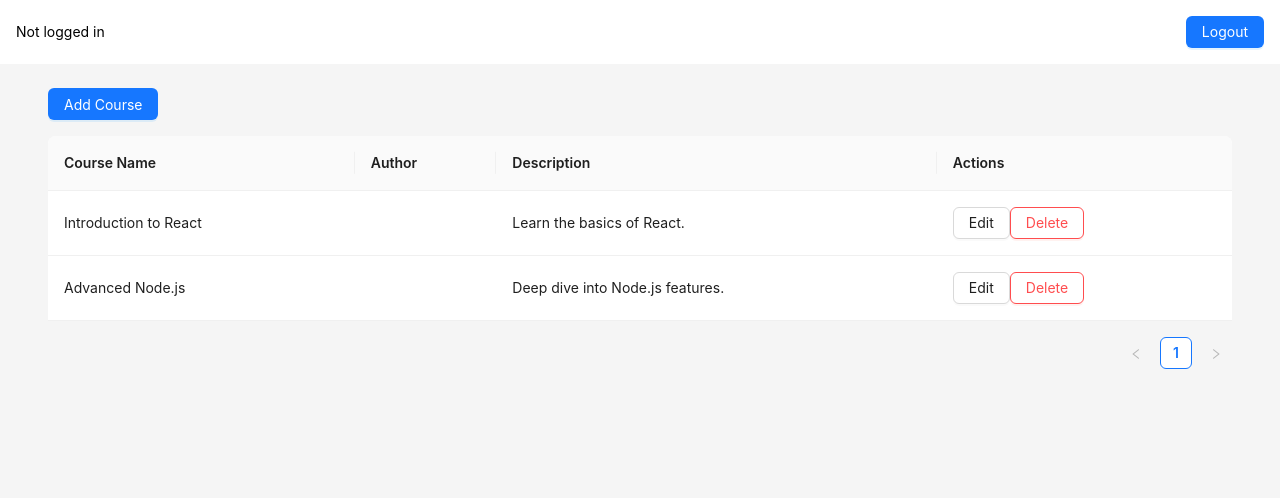
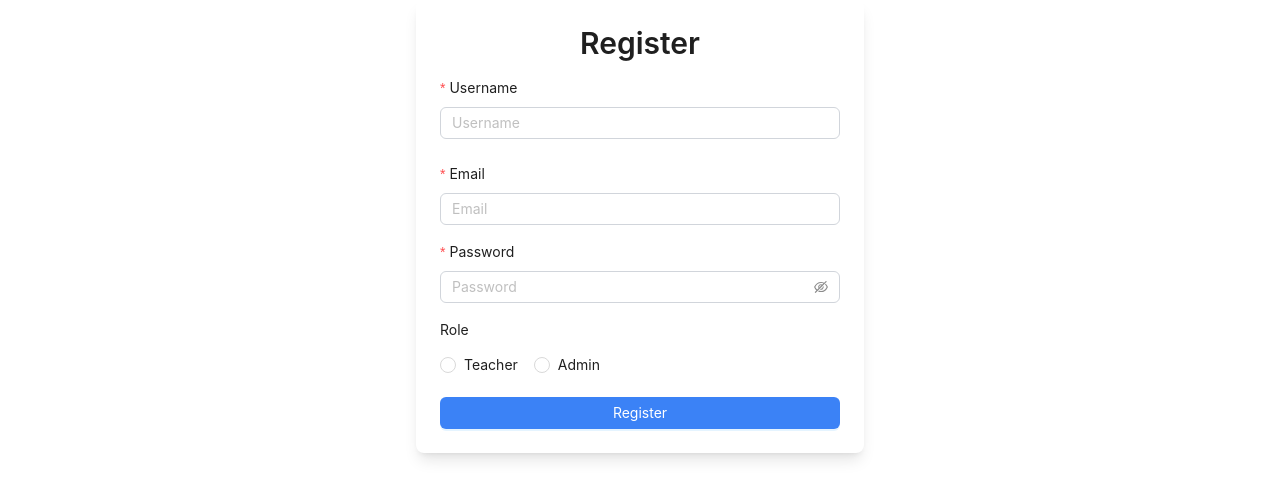
Before and after one commit to shayaan-1/Course-Management-Frontend, a React (Vite) app: page /register in a window 1280 px wide. Shown: the top 498 px of the page. Built offline with nearby package versions, Linux system fonts and the light colour scheme; data requests are answered from the project's data file.

Commit message:
Completed functionality of our website, the optimisation and reusable components part is yet to be done, moreoever, there is need for another layout too

```diff
--- a/data/db.json
+++ b/data/db.json
@@ -1,16 +1,22 @@
 {
   "courses": [
     {
-      "id": "1",
-      "title": "Introduction to React",
-      "description": "Learn the basics of React.",
-      "authorId": 1
+      "title": "Advanced Node.js",
+      "authorId": "1",
+      "description": "Deep dive into Node.js features.",
+      "id": "2"
     },
     {
-      "id": "2",
-      "title": "Advanced Node.js",
-      "description": "Deep dive into Node.js features.",
-      "authorId": 2
+      "title": "Intro to JS",
+      "authorId": "2",
+      "description": "Basic Introduction of JS",
+      "id": "43eb"
+    },
+    {
+      "id": "2070",
+      "title": "C++",
+      "authorId": "8469",
+      "description": "A course on C++"
     }
   ],
   "authors": [
--- a/src/App.jsx
+++ b/src/App.jsx
@@ -1,61 +1,67 @@
-// import { useState } from 'react'
-// import reactLogo from './assets/react.svg'
-// import viteLogo from '/vite.svg'
-// import './App.css'
-// import LoginForm from './components/login'
-// import RegisterForm from './components/Registerpage/RegisterForm'
-// import ForgotPasswordForm from './components/forgotpage/Forgotpage'
-
-// function App() {
-//   return (<>
-
-//     <ForgotPasswordForm/>
-//  </> )
-// }
-
-// import { useState } from 'react'
-// import reactLogo from './assets/react.svg'
-// import viteLogo from '/vite.svg'
-// import './App.css'
-// import LoginForm from './components/login'
-// import RegisterForm from './components/Registerpage'
-
-// function App() {
-//   return (<>
-//     <RegisterForm/>
-//  </> )
-// }
-
-// export default App;
-
-
 import React from 'react';
-import ReactDOM from 'react-dom';
-import { BrowserRouter as Router, Route, Routes } from 'react-router-dom';
+import { createBrowserRouter, RouterProvider, Navigate } from 'react-router-dom';
+import { useSelector } from 'react-redux';
 import 'antd/dist/reset.css';
 import './index.css';
-import ResetPassword from '../src/components/ResetPassword';
 import ForgotPasswordForm from '../src/components/ForgotPassword';
 import LoginForm from './components/login';
 import RegisterForm from './components/Registerpage';
 import CourseManagement from './components/Teachers/ManageCourse/Managecourses';
 import EditCourse from './components/Teachers/EditCourse/Editcourse';
-import AppHeader from './components/HeaderComponent/index';
-import AppLayout from './AppLayout'
+import AppLayout from './AppLayout';
+import ManageAuthors from './components/Author/ManageAuthors';
+import AddCourse from './components/Teachers/AddCourse/Addcourse';
+
+const ProtectedRoute = ({ element, role }) => {
+  const { user, accessToken } = useSelector((state) => state.auth);
+
+  if (!accessToken) {
+    return <Navigate to="/login" />;
+  }
+
+  // Role-based redirection
+  if (role && user.role !== role) {
+    return <Navigate to={user.role === 'ADMIN' ? '/manage-authors' : '/'} />;
+  }
+
+  return <AppLayout>{element}</AppLayout>;
+};
+
+const router = createBrowserRouter([
+  {
+    path: '/login',
+    element: <LoginForm />,
+  },
+  {
+    path: '/register',
+    element: <RegisterForm />,
+  },
+  {
+    path: '/forgot-password',
+    element: <ForgotPasswordForm />,
+  },
+  {
+    path: '/',
+    element: <ProtectedRoute element={<CourseManagement />} role="USER" />,
+  },
+  {
+    path: '/manage-courses/new',
+    element: <ProtectedRoute element={<AddCourse />} role="USER" />,
+  },
+  {
+    path: '/manage-courses/:id',
+    element: <ProtectedRoute element={<EditCourse />} role="USER" />,
+  },
+  {
+    path: '/manage-authors',
+    element: <ProtectedRoute element={<ManageAuthors />} role="ADMIN" />,
+  },
+]);
+
 const App = () => (
-//   <Router>
-//     <Routes>
-//       <Route path="/" element={<LoginForm/>} />
-//       <Route path="/reset-password" element={<ResetPassword />} />
-//     </Routes>
-//   </Router>
-// //<CourseManagement/>
-// //<EditCourse/>
-<>
-<AppLayout >
-{<CourseManagement/>}
-</AppLayout>
-</>
+  <>
+    <RouterProvider router={router} />
+  </>
 );
 
 export default App;
--- a/src/components/HeaderComponent/index.jsx
+++ b/src/components/HeaderComponent/index.jsx
@@ -7,7 +7,7 @@ const { Header } = Layout;
 
 const AppHeader = () => {
   const dispatch = useDispatch();
-  const email = useSelector((state) => state.auth.loggedInUser?.email);
+  const email = useSelector(state => state.auth.user?.email);
 
   const handleLogout = () => {
     dispatch(logout());
--- a/src/components/Registerpage/index.jsx
+++ b/src/components/Registerpage/index.jsx
@@ -2,6 +2,7 @@ import React, { useState } from 'react';
 import { Form, Input, Button, Radio, Typography, message } from 'antd';
 import { useDispatch } from 'react-redux';
 import { register } from '../../features/authSlice';
+import { useNavigate } from 'react-router-dom';
 
 const { Title } = Typography;
 
@@ -9,12 +10,14 @@ const RegisterForm = () => {
   const [form] = Form.useForm();
   const [role, setRole] = useState('user');
   const dispatch = useDispatch();
+  const navigate = useNavigate();
 
   const handleRegister = (values) => { //removed unnecessary async
     try {
       dispatch(register({ ...values, role }));
       message.success('Registration successful');
       form.resetFields();
+      navigate('/login');
     } catch (error) {
       message.error('Registration failed');
     }
@@ -56,8 +59,8 @@ const RegisterForm = () => {
 
         <Form.Item label="Role">
           <Radio.Group onChange={(e) => setRole(e.target.value)} value={role}>
-            <Radio value="user">Teacher</Radio>
-            <Radio value="admin">Admin</Radio>
+            <Radio value="USER">Teacher</Radio>
+            <Radio value="ADMIN">Admin</Radio>
           </Radio.Group>
         </Form.Item>
 
--- a/src/components/ResetPassword/index.jsx
+++ b/src/components/ResetPassword/index.jsx
@@ -2,18 +2,21 @@ import React from 'react';
 import { Form, Input, Button, Typography, message } from 'antd';
 import { useDispatch } from 'react-redux';
 import { resetPassword } from '../../features/authSlice';
+import { useNavigate } from 'react-router-dom';
 
 const { Title } = Typography;
 
 const ResetPassword = ({ token }) => {
   const [form] = Form.useForm();
   const dispatch = useDispatch();
+  const navigate = useNavigate();
 
   const handleResetPassword = async (values) => {
     try {
-      await dispatch(resetPassword({ token, newPassword: values.newPassword }));
+      dispatch(resetPassword({ token, newPassword: values.newPassword }));
       message.success('Password reset successfully');
       form.resetFields();
+      navigate('/login');
     } catch (error) {
       message.error('Failed to reset password');
     }
--- a/src/components/Teachers/AddCourse/Addcourse.jsx
+++ b/src/components/Teachers/AddCourse/Addcourse.jsx
@@ -1,18 +1,24 @@
-import React from 'react';
+import React, { useEffect } from 'react';
 import { Form, Input, Button, Select } from 'antd';
-import { useDispatch } from 'react-redux';
+import { useDispatch, useSelector } from 'react-redux';
+import { fetchAuthors } from '../../../features/authorSlice';
 import { addCourse } from '../../../features/courseSlice';
-//import { useNavigate } from 'react-router-dom';
+import { useNavigate } from 'react-router-dom';
 
 const { TextArea } = Input;
 
 const AddCourse = () => {
     const dispatch = useDispatch();
-  //  const navigate = useNavigate();
+    const navigate = useNavigate();
+    const authors = useSelector(state => state.authors.authors);
+
+    useEffect(() => {
+        dispatch(fetchAuthors());
+    }, [dispatch]);
 
     const onFinish = (values) => {
         dispatch(addCourse(values));
-       // navigate('/manage-courses');
+        navigate('/');
     };
 
     return (
@@ -22,11 +28,13 @@ const AddCourse = () => {
                 <Form.Item name="title" label="Title" rules={[{ required: true, message: 'Please input the course title!' }]}>
                     <Input />
                 </Form.Item>
-                <Form.Item name="author" label="Author Name" rules={[{ required: true, message: 'Please select the author!' }]}>
+                <Form.Item name="authorId" label="Author Name" rules={[{ required: true, message: 'Please select the author!' }]}>
                     <Select>
-                        {/* Replace with actual author names */}
-                        <Select.Option value="Author 1">Author 1</Select.Option>
-                        <Select.Option value="Author 2">Author 2</Select.Option>
+                        {authors.map(author => (
+                            <Select.Option key={author.id} value={author.id}>
+                                {author.name}
+                            </Select.Option>
+                        ))}
                     </Select>
                 </Form.Item>
                 <Form.Item name="description" label="Description" rules={[{ required: true, message: 'Please input the course description!' }]}>
--- a/src/components/Teachers/EditCourse/Editcourse.jsx
+++ b/src/components/Teachers/EditCourse/Editcourse.jsx
@@ -2,15 +2,17 @@ import React, { useEffect } from 'react';
 import { Form, Input, Button, Select } from 'antd';
 import { useDispatch, useSelector } from 'react-redux';
 import { updateCourse } from '../../../features/courseSlice';
-import { /*useNavigate*/ useParams } from 'react-router-dom';
+import { fetchAuthors } from '../../../features/authorSlice';
+import { useNavigate, useParams } from 'react-router-dom';
 
 const { TextArea } = Input;
 
 const EditCourse = () => {
     const { id } = useParams();
     const dispatch = useDispatch();
-    //const navigate = useNavigate();
+    const navigate = useNavigate();
     const course = useSelector(state => state.courses.courses.find(c => c.id === id));
+    const authors = useSelector(state => state.authors.authors);
 
     const [form] = Form.useForm();
 
@@ -20,9 +22,14 @@ const EditCourse = () => {
         }
     }, [course, form]);
 
+    useEffect(() => {
+        dispatch(fetchAuthors());
+    }, [dispatch]);
+
     const onFinish = (values) => {
         dispatch(updateCourse({ id, updatedCourse: values }));
-       // navigate('/manage-courses');
+        console.log(id , values);
+        navigate('/');
     };
 
     return (
@@ -32,11 +39,13 @@ const EditCourse = () => {
                 <Form.Item name="title" label="Title" rules={[{ required: true, message: 'Please input the course title!' }]}>
                     <Input />
                 </Form.Item>
-                <Form.Item name="author" label="Author Name" rules={[{ required: true, message: 'Please select the author!' }]}>
+                <Form.Item name="authorId" label="Author Name" rules={[{ required: true, message: 'Please select the author!' }]}>
                     <Select>
-                        {/* Replace with actual author names */}
-                        <Select.Option value="Author 1">Author 1</Select.Option>
-                        <Select.Option value="Author 2">Author 2</Select.Option>
+                        {authors.map(author => (
+                            <Select.Option key={author.id} value={author.id}>
+                                {author.name}
+                            </Select.Option>
+                        ))}
                     </Select>
                 </Form.Item>
                 <Form.Item name="description" label="Description" rules={[{ required: true, message: 'Please input the course description!' }]}>
--- a/src/components/Teachers/ManageCourse/Managecourses.jsx
+++ b/src/components/Teachers/ManageCourse/Managecourses.jsx
@@ -1,30 +1,39 @@
-import React, {useEffect}from 'react';
+import React, { useEffect } from 'react';
 import { Table, Button, Modal } from 'antd';
-//import { useNavigate } from 'react-router-dom';
+import { useNavigate } from 'react-router-dom';
 import { useDispatch, useSelector } from 'react-redux';
 import { deleteCourse, fetchCourses } from '../../../features/courseSlice';
+import { fetchAuthors } from '../../../features/authorSlice';
 
 const CourseManagement = () => {
-  //  const navigate = useNavigate();
+    const navigate = useNavigate();
     const dispatch = useDispatch();
+
     useEffect(() => {
         dispatch(fetchCourses());
-      }, [dispatch]);
-    //console.log(courses);//check
+        dispatch(fetchAuthors());
+    }, [dispatch]);
+
     const courses = useSelector(state => state.courses.courses);
+    const authors = useSelector(state => state.authors.authors);
+
+    const getAuthorNameById = (authorId) => {
+        const author = authors.find(author => author.id === authorId);
+        return author ? author.name : 'Unknown Author';
+    };
 
     const handleAddCourse = () => {
-    //    navigate('/manage-courses/new');
+        navigate('/manage-courses/new');
     };
 
-    const handleEditCourse = () => {
-      //  navigate(`/manage-courses/${id}`);
+    const handleEditCourse = (id) => {
+        navigate(`/manage-courses/${id}`);
     };
 
     const handleDeleteCourse = (id) => {
         Modal.confirm({
             title: 'Are you sure you want to delete this course?',
-            onOk: () => dispatch(deleteCourse({ id })),
+            onOk: () => dispatch(deleteCourse(id)),
         });
     };
 
@@ -36,8 +45,8 @@ const CourseManagement = () => {
         },
         {
             title: 'Author',
-            dataIndex: 'author',
             key: 'author',
+            render: (_, record) => getAuthorNameById(record.authorId),
         },
         {
             title: 'Description',
--- a/src/components/login/index.jsx
+++ b/src/components/login/index.jsx
@@ -2,31 +2,43 @@ import React, { useState } from 'react';
 import { Form, Input, Button, Radio, Typography, message } from 'antd';
 import { useDispatch } from 'react-redux';
 import { login } from '../../features/authSlice';
+import { useNavigate } from 'react-router-dom';
 
 const { Title } = Typography;
 
 const LoginForm = () => {
   const [form] = Form.useForm();
-  const [role, setRole] = useState('user');
   const dispatch = useDispatch();
+  const navigate = useNavigate();
 
   const handleLogin = async (values) => {
     try {
-      await dispatch(login({ ...values, role }));
-      message.success('Login successful');
+      const resultAction = await dispatch(login({ ...values }));
+
+      if (login.fulfilled.match(resultAction)) {
+        const { role } = resultAction.payload.data.user;
+        message.success('Login successful');
+
+        if (role === 'USER') {
+          navigate('/'); // Redirect to course management dashboard
+        } else if (role === 'ADMIN') {
+          navigate('/manage-authors'); // Redirect to author management dashboard
+        }
+      } else {
+        throw new Error(resultAction.error.message || 'Login failed');
+      }
     } catch (error) {
-      message.error('Login failed');
+      message.error(error.message || 'An error occurred during login');
     }
   };
 
+
   const handleRegister = () => {
-    // Handle registration logic
-    message.info('Redirect to registration page');
+    navigate('/register');
   };
 
   const handleForgotPassword = () => {
-    // Handle forgot password logic
-    message.info('Redirect to forgot password page');
+    navigate('/forgot-password');
   };
 
   return (
@@ -55,13 +67,6 @@ const LoginForm = () => {
           <Input.Password placeholder="Password" className="border-gray-300" />
         </Form.Item>
 
-        <Form.Item label="Role">
-          <Radio.Group onChange={(e) => setRole(e.target.value)} value={role}>
-            <Radio value="user">Teacher</Radio>
-            <Radio value="admin">Admin</Radio>
-          </Radio.Group>
-        </Form.Item>
-
         <Form.Item>
           <Button type="primary" htmlType="submit" className="w-full bg-blue-500 hover:bg-blue-600">
             Login
--- a/src/features/authSlice.js
+++ b/src/features/authSlice.js
@@ -3,41 +3,46 @@ import axios from 'axios';
 
 const initialState = {
   user: null,
-  token: null,
+  accessToken: null,
+  refreshToken: null,
   status: 'idle',
   error: null,
+  role: null,
 };
 
 const AUTH_API_BASE_URL = 'https://api.freeapi.app/api/v1/users';
 
-export const login = createAsyncThunk('/login', async (credentials) => {
+export const login = createAsyncThunk('auth/login', async (credentials) => {
   const response = await axios.post(`${AUTH_API_BASE_URL}/login`, credentials);
   return response.data;
 });
 
-export const register = createAsyncThunk('/register', async (userDetails) => {
+export const register = createAsyncThunk('auth/register', async (userDetails) => {
   const response = await axios.post(`${AUTH_API_BASE_URL}/register`, userDetails);
   return response.data;
 });
 
-export const forgotPassword = createAsyncThunk('/forgot-password', async (email) => {
+export const forgotPassword = createAsyncThunk('auth/forgotPassword', async (email) => {
   const response = await axios.post(`${AUTH_API_BASE_URL}/forgot-password`, { email });
   return response.data;
 });
 
-export const resetPassword = createAsyncThunk('/reset-password', async ({ token, newPassword }) => {
+export const resetPassword = createAsyncThunk('auth/resetPassword', async ({ token, newPassword }) => {
   const response = await axios.post(`${AUTH_API_BASE_URL}/reset-password`, { token, newPassword });
   return response.data;
 });
 
+// Auth slice
 const authSlice = createSlice({
   name: 'auth',
   initialState,
   reducers: {
     logout(state) {
       state.user = null;
-      state.token = null;
+      state.accessToken = null;
+      state.refreshToken = null;
       state.status = 'idle';
+      state.loggedInUser = false;
     },
   },
   extraReducers: (builder) => {
@@ -46,9 +51,12 @@ const authSlice = createSlice({
         state.status = 'loading';
       })
       .addCase(login.fulfilled, (state, action) => {
+        const { accessToken, refreshToken, user , role } = action.payload.data;
         state.status = 'succeeded';
-        state.user = action.payload.user;
-        state.token = action.payload.token;
+        state.user = user;
+        state.accessToken = accessToken;
+        state.refreshToken = refreshToken;
+        state.role = role;
       })
       .addCase(login.rejected, (state, action) => {
         state.status = 'failed';
@@ -58,9 +66,11 @@ const authSlice = createSlice({
         state.status = 'loading';
       })
       .addCase(register.fulfilled, (state, action) => {
+        const { accessToken, refreshToken, user } = action.payload.data;
         state.status = 'succeeded';
-        state.user = action.payload.user;
-        state.token = action.payload.token;
+        state.user = user;
+        state.accessToken = accessToken;
+        state.refreshToken = refreshToken;
       })
       .addCase(register.rejected, (state, action) => {
         state.status = 'failed';
```
